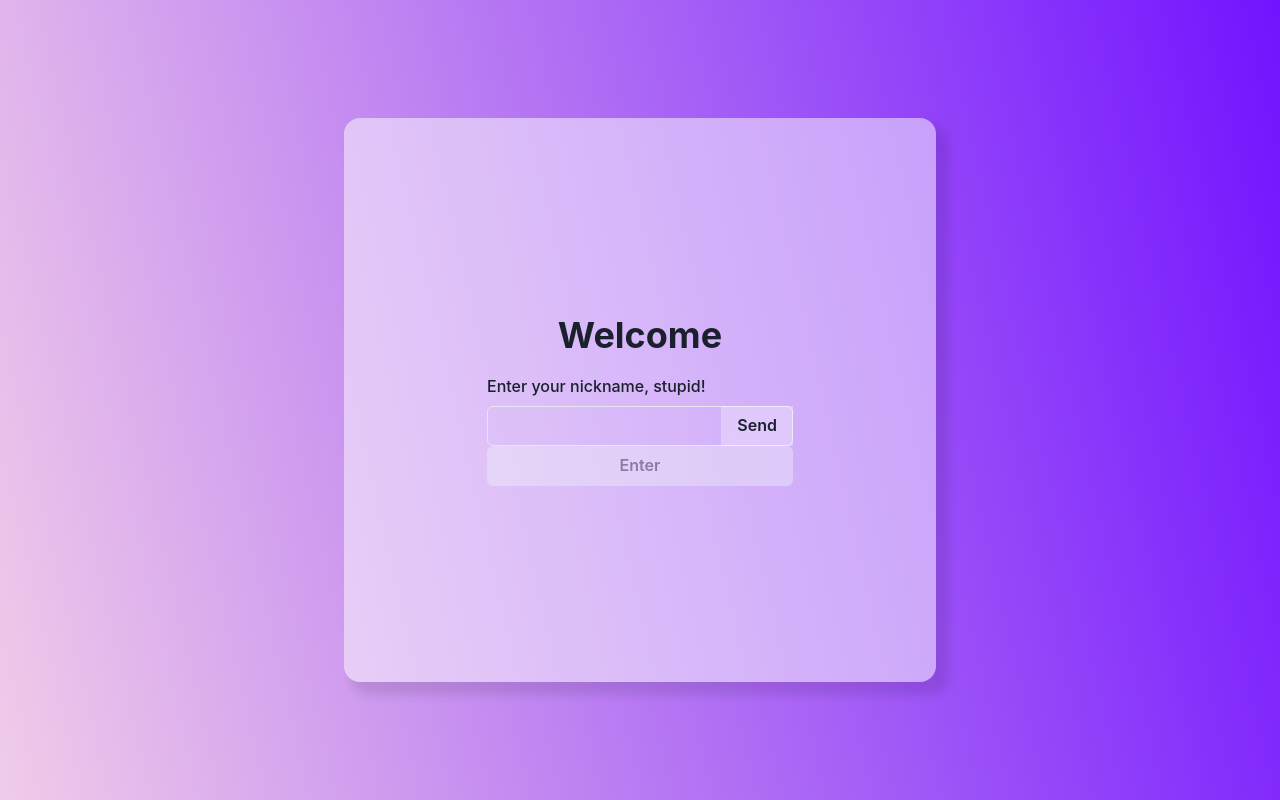
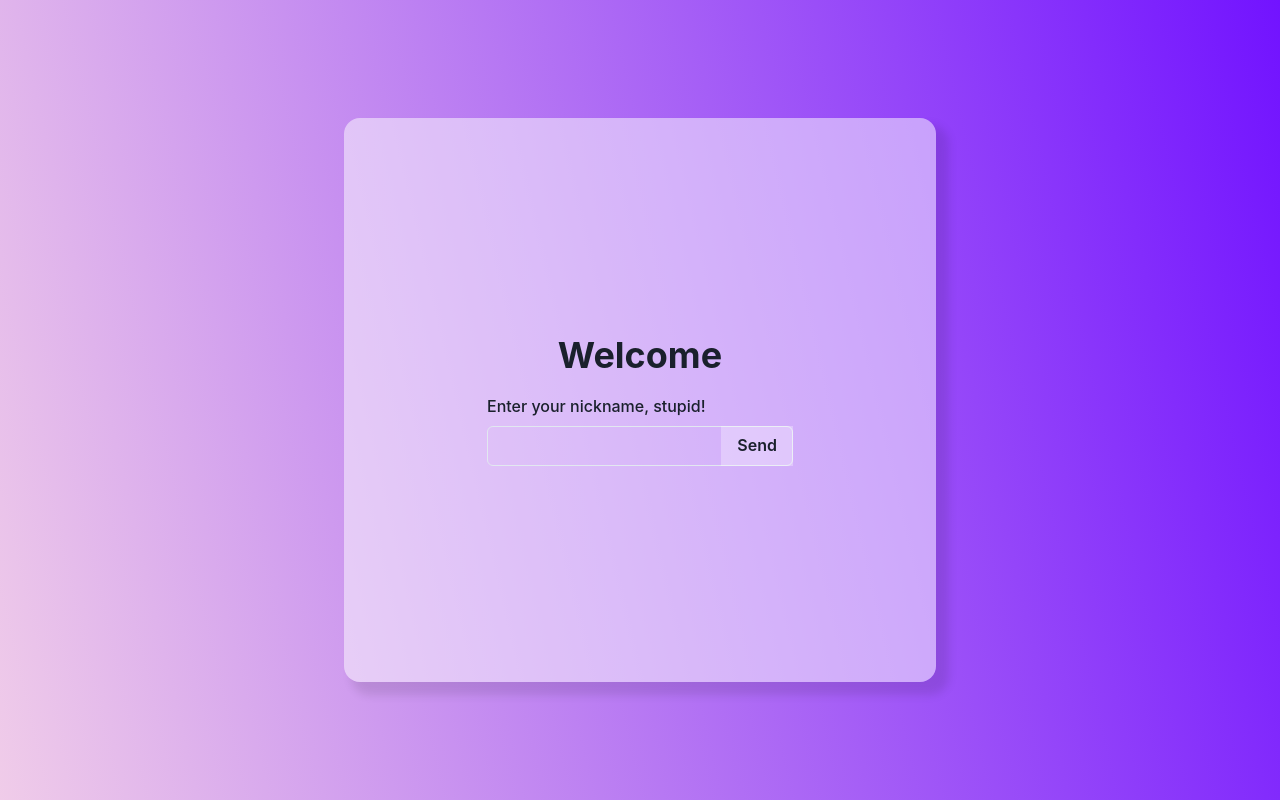
Before and after one commit to spaceflake/socket-chatt, a React (Vite) app in the folder client/: page / in a window 1280 px wide. Built offline with nearby package versions, Linux system fonts and the light colour scheme.

Commit message:
Removed dubble button

```diff
--- a/client/src/components/Form.tsx
+++ b/client/src/components/Form.tsx
@@ -108,13 +108,13 @@ function Form({
           </InputRightElement>
         </InputGroup>
       </FormControl>
-      <Button type="submit" w="full" variant="solid" disabled={!watch('input')}>
+      {/* <Button type="submit" w="full" variant="solid" disabled={!watch('input')}>
         {creatingRoom
           ? 'Create Room'
           : setIsOnline
           ? 'Enter'
           : setWritingMessage && <SendIcon />}
-      </Button>
+      </Button> */}
     </form>
   );
 }
```
